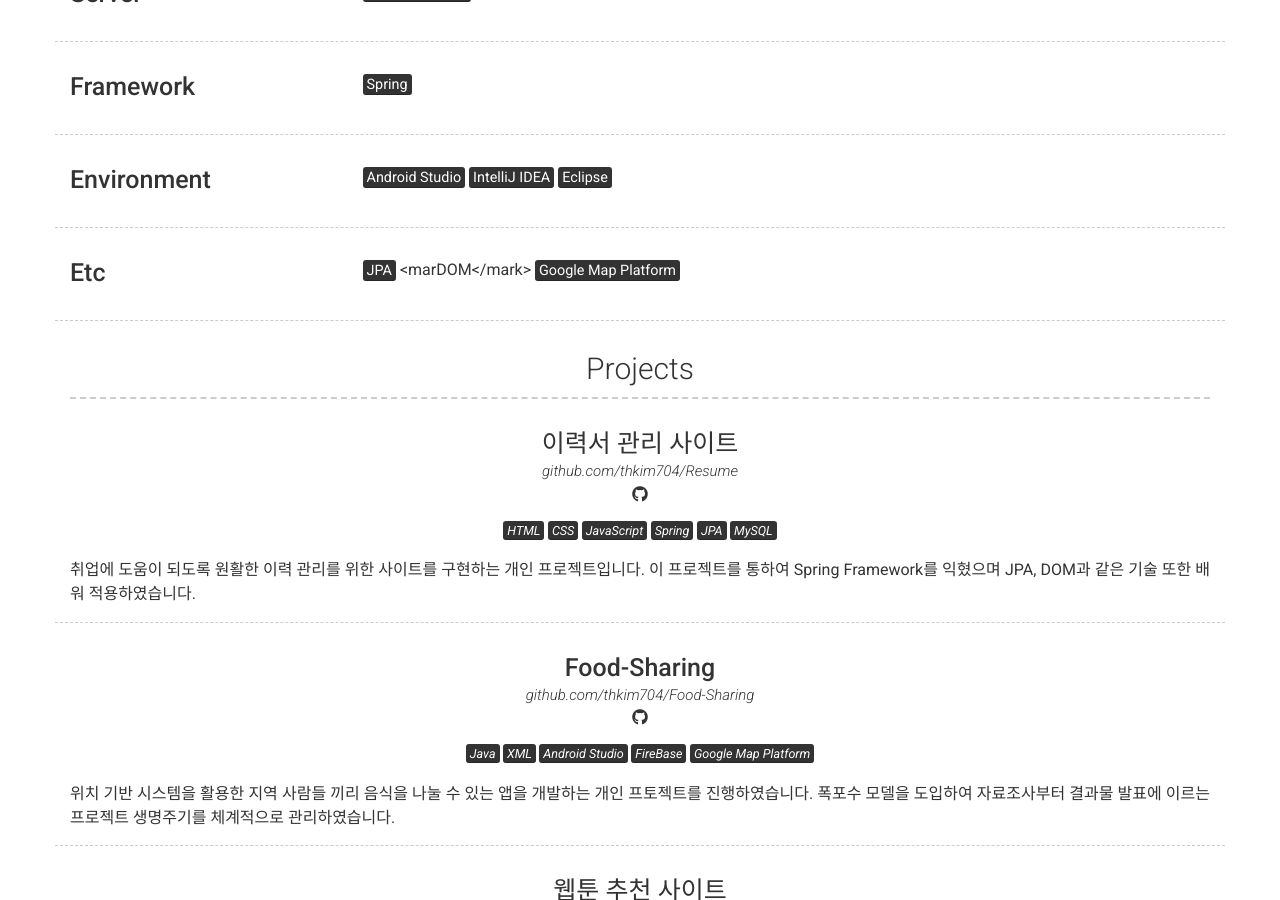
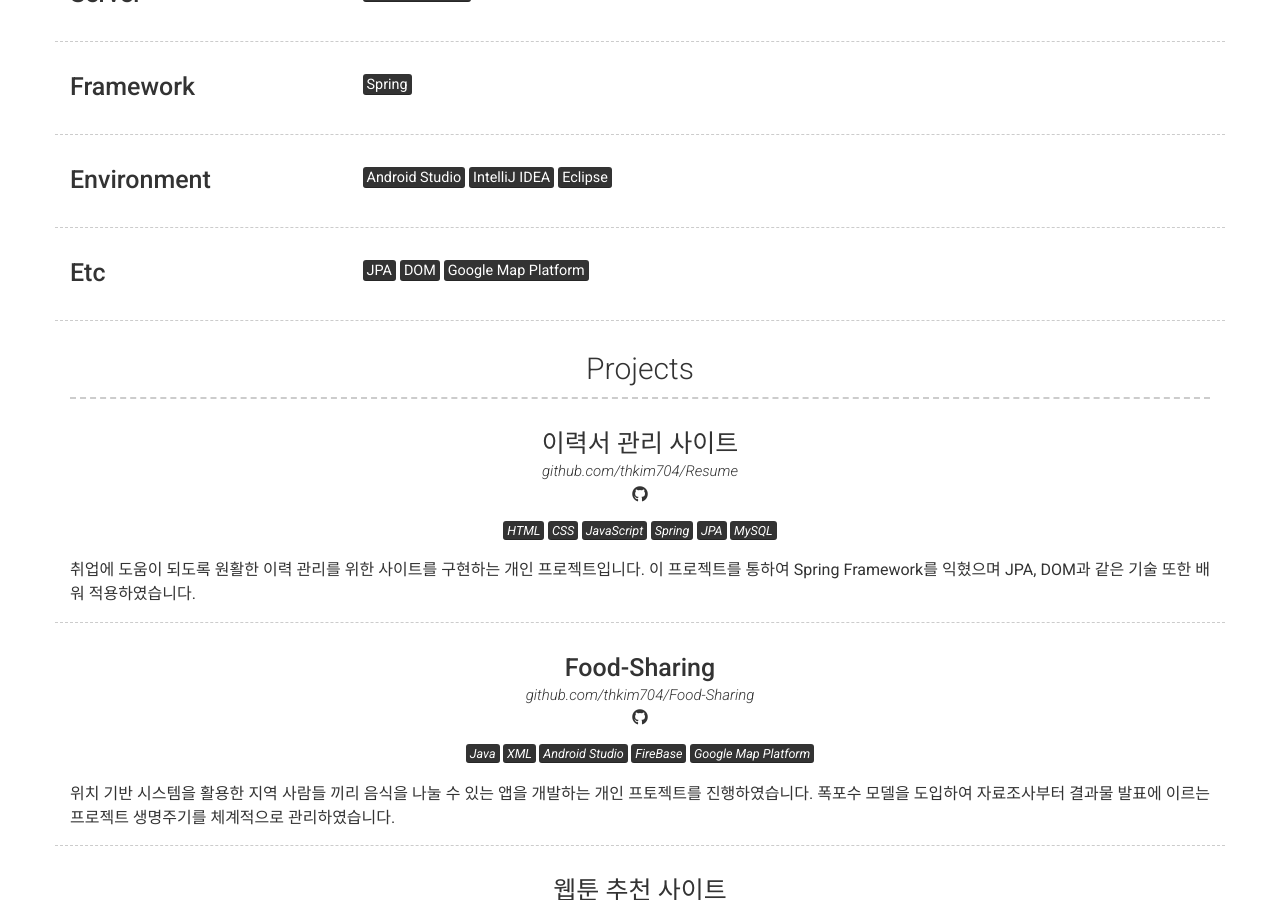
Before and after one commit to thkim704/thkim704.github.io, a Jekyll site: the page built from index.md, in a window 1280 px wide and 900 px high, scrolled down 864 px. Built offline with Jekyll 4.4.1, drawn with Linux system fonts in a browser that asks for light colours; nearby versions of some CDN libraries.

Commit message:
Update _config.yml

```diff
--- a/_config.yml
+++ b/_config.yml
@@ -74,7 +74,7 @@ content:
                       # other value (or no value) means no border will be displayed
         title: Etc
         description: | # this will include new lines to allow paragraphs
-          <mark>JPA</mark> <marDOM</mark> <mark>Google Map Platform</mark>
+          <mark>JPA</mark> <mark>DOM</mark> <mark>Google Map Platform</mark>
   - title: Projects # Title for the section
     layout: list # Type of content section (list/text)
     content:
```
